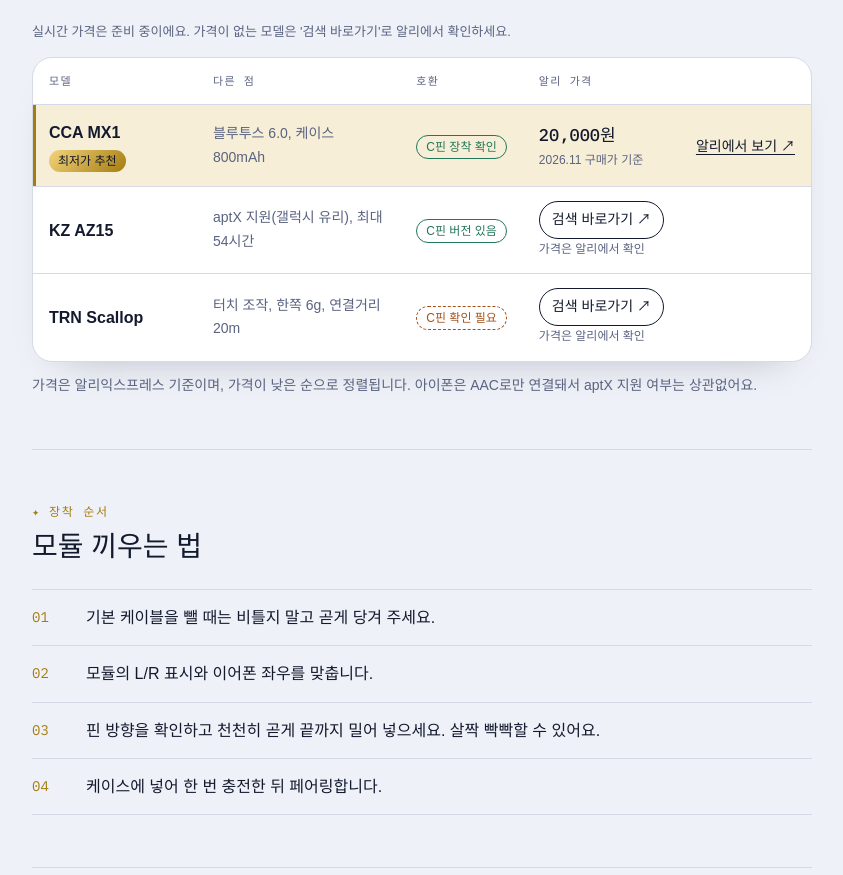
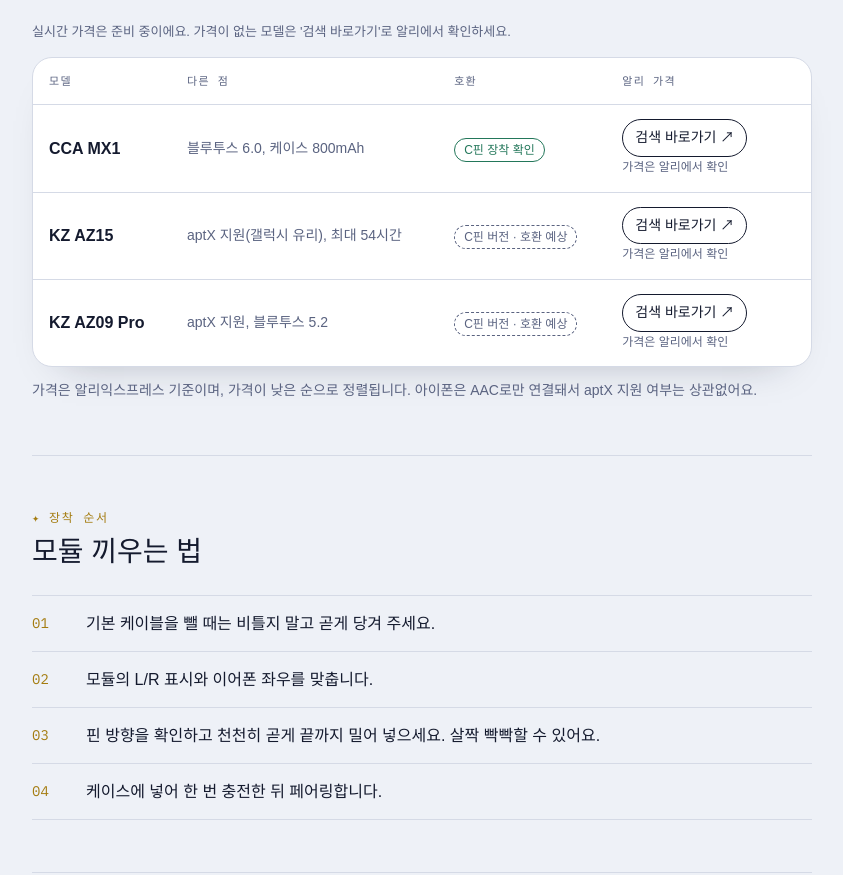
Before and after one commit to uuppkk2255-sudo/star-trace-guide, a plain HTML site: page site/index.html in a window 1280 px wide. Shown: the part 2107-2982 px from the top of the page, without its empty margins (218-1061 px from the left). Drawn offline with Linux system fonts and the light colour scheme; a web font is replaced by a local one.

Commit message:
모듈 목록 정리: MX1 검색 바로가기, TRN Scallop 제외, KZ AZ09 Pro 추가, 호환 예상 표시, 제휴 안내 문구 임시 제거
Co-Authored-By: Claude Opus 5.5 (1M context) <noreply@anthropic.com>

```diff
--- a/site/index.html
+++ b/site/index.html
@@ -126,6 +126,7 @@ td.m-diff{color:var(--sub);font-size:14px}
 .tag{display:inline-block;font-size:12px;line-height:1.5;padding:2px 9px;border-radius:999px;font-weight:500;white-space:nowrap}
 .tag.ok{color:var(--ok);border:1px solid currentColor}
 .tag.warn{color:var(--warn);border:1px dashed currentColor}
+.tag.likely{color:var(--sub);border:1px dashed currentColor}
 .tag.best{background:linear-gradient(135deg,var(--star),var(--gold));color:var(--night)}
 tr.is-best td{background:var(--gold-soft)}
 tr.is-best td:first-child{box-shadow:inset 3px 0 0 var(--gold)}
@@ -305,7 +306,6 @@ footer p{margin:4px 0}
   <div class="wrap">
     <p>비공식 팬 정보 페이지입니다. 제조사·소속사와 관련이 없습니다.</p>
     <p>가격은 수시로 바뀌니 구매 전 판매 페이지에서 꼭 확인하세요.</p>
-    <p>이 페이지의 일부 링크는 제휴 링크로 바뀔 수 있으며, 링크로 구매 시 수수료를 받을 수 있습니다.</p>
   </div>
 </footer>
 
@@ -337,9 +337,9 @@ const answers = {
 };
 // 알리 API 연동 시 price / asOf 값만 갱신하면 정렬·최저가 표시가 자동으로 바뀝니다
 const modules = [
-  { name:"CCA MX1", diff:"블루투스 6.0, 케이스 800mAh", compat:"ok", compatText:"C핀 장착 확인", price:20000, asOf:"2026.11 구매가", url:"https://www.aliexpress.com/w/wholesale-cca-mx1-c-pin.html" },
-  { name:"KZ AZ15", diff:"aptX 지원(갤럭시 유리), 최대 54시간", compat:"ok", compatText:"C핀 버전 있음", price:null, asOf:"", url:"https://www.aliexpress.com/w/wholesale-kz-az15.html" },
-  { name:"TRN Scallop", diff:"터치 조작, 한쪽 6g, 연결거리 20m", compat:"warn", compatText:"C핀 확인 필요", price:null, asOf:"", url:"https://www.aliexpress.com/w/wholesale-trn-scallop.html" }
+  { name:"CCA MX1", diff:"블루투스 6.0, 케이스 800mAh", compat:"ok", compatText:"C핀 장착 확인", price:null, asOf:"", url:"https://www.aliexpress.com/w/wholesale-cca-mx1-c-pin.html" },
+  { name:"KZ AZ15", diff:"aptX 지원(갤럭시 유리), 최대 54시간", compat:"likely", compatText:"C핀 버전 · 호환 예상", price:null, asOf:"", url:"https://www.aliexpress.com/w/wholesale-kz-az15.html" },
+  { name:"KZ AZ09 Pro", diff:"aptX 지원, 블루투스 5.2", compat:"likely", compatText:"C핀 버전 · 호환 예상", price:null, asOf:"", url:"https://www.aliexpress.com/w/wholesale-kz-az09-pro.html" }
 ];
 function renderModules(){
   const sorted = [...modules].sort((a,b)=>(a.price ?? Infinity)-(b.price ?? Infinity));
--- a/worker/price-worker.js
+++ b/worker/price-worker.js
@@ -6,7 +6,7 @@
 const PRODUCTS = {
   "CCA MX1": "상품ID_입력",
   "KZ AZ15": "상품ID_입력",
-  "TRN Scallop": "상품ID_입력",
+  "KZ AZ09 Pro": "상품ID_입력",
 };
 
 const CACHE_SECONDS = 60 * 60 * 3; // 3시간마다 새로 조회
```
